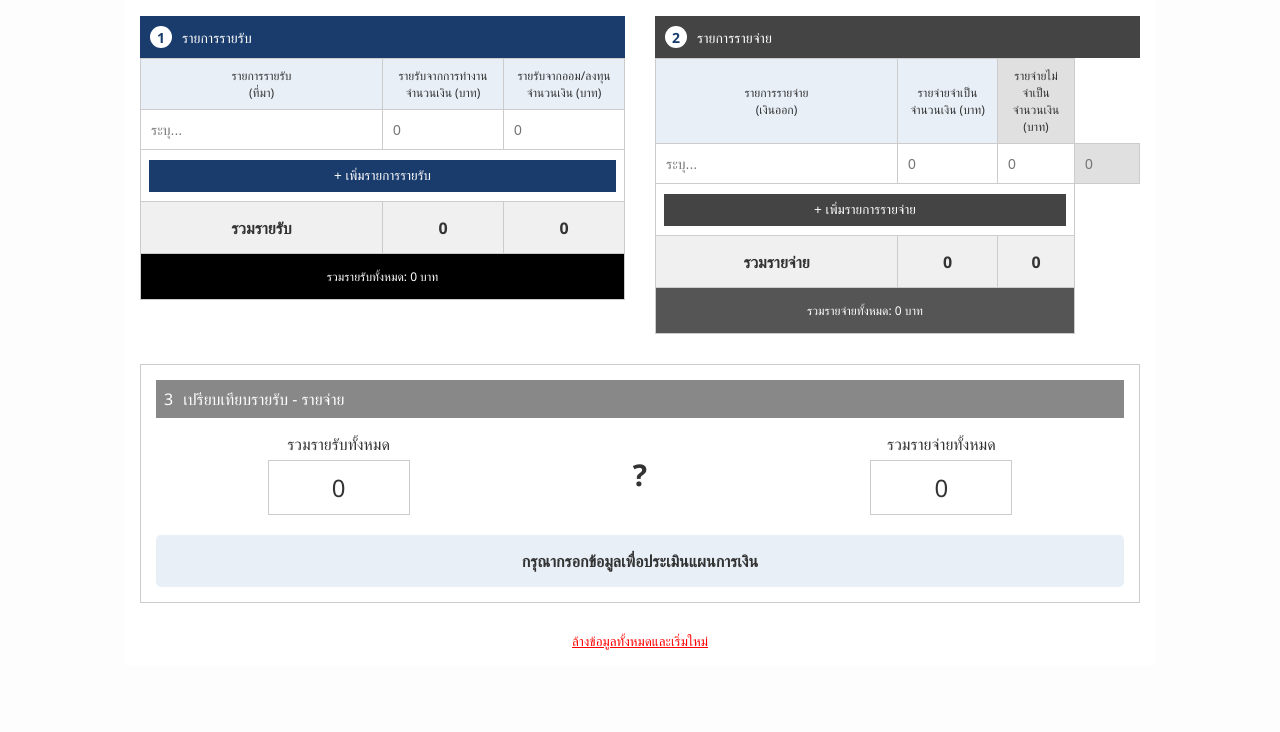
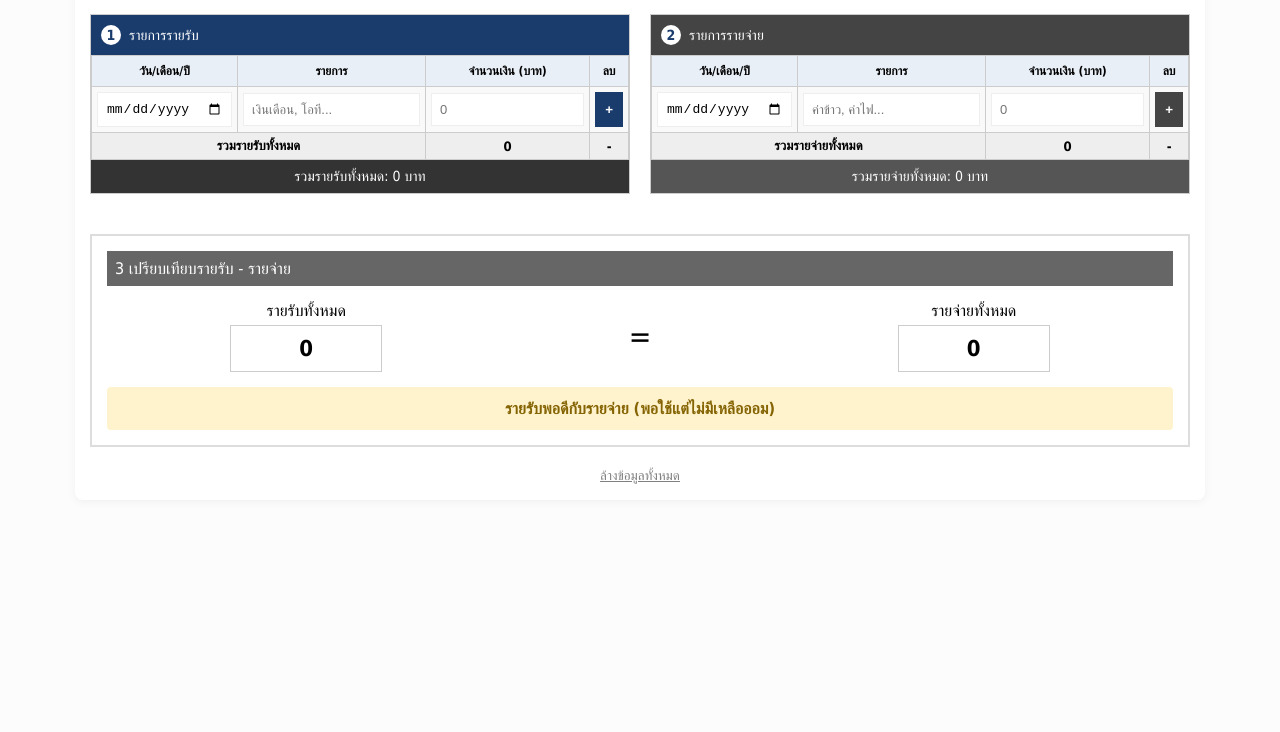
Before and after one commit to tdxz0007-create/time_table, a plain HTML site: page index.html in a window 1280 px wide. Shown: the part 68-800 px from the top of the page. Drawn offline with Linux system fonts and the light colour scheme.

Commit message:
Update index.html

```diff
--- a/index.html
+++ b/index.html
@@ -3,203 +3,201 @@
 <head>
     <meta charset="UTF-8">
     <meta name="viewport" content="width=device-width, initial-scale=1.0">
-    <title>แผนใช้เงินรายเดือน</title>
+    <title>บันทึกแผนการเงินรายเดือน</title>
     <style>
-        :root { --bot-blue: #1a3c6d; --bot-light: #e8eff7; --bot-green: #d4edda; }
-        body { font-family: 'Segoe UI', Tahoma, sans-serif; background-color: #fdfdfd; margin: 0; padding: 10px; color: #333; }
-        .container { max-width: 1000px; margin: 0 auto; background: white; padding: 15px; }
+        :root { --bot-blue: #1a3c6d; --bot-light: #e8eff7; --bot-grey: #f4f4f4; }
+        body { font-family: 'Tahoma', sans-serif; background-color: #fcfcfc; margin: 0; padding: 10px; }
+        .container { max-width: 1100px; margin: 0 auto; background: white; padding: 15px; border-radius: 8px; box-shadow: 0 2px 10px rgba(0,0,0,0.05); }
+        .header-title { color: var(--bot-blue); border-bottom: 3px solid var(--bot-blue); padding-bottom: 10px; margin-bottom: 20px; font-weight: bold; font-size: 1.3rem; }
 
-        .header-title { color: var(--bot-blue); border-bottom: 2px solid var(--bot-blue); padding-bottom: 10px; margin-bottom: 20px; font-size: 1.2rem; font-weight: bold; }
+        .grid-container { display: grid; grid-template-columns: 1fr 1fr; gap: 20px; }
+        @media (max-width: 900px) { .grid-container { grid-template-columns: 1fr; } }
 
-        /* Layout Grid */
-        .grid-container { display: grid; grid-template-columns: 1fr 1fr; gap: 30px; }
-        @media (max-width: 800px) { .grid-container { grid-template-columns: 1fr; } }
+        .table-section { border: 1px solid #ccc; margin-bottom: 20px; }
+        .table-header { background: var(--bot-blue); color: white; padding: 10px; font-size: 14px; display: flex; align-items: center; gap: 8px; }
+        .circle { background: white; color: var(--bot-blue); border-radius: 50%; width: 20px; height: 20px; display: flex; justify-content: center; align-items: center; font-weight: bold; }
 
-        /* ส่วนหัวของแต่ละตาราง */
-        .table-title { background: var(--bot-blue); color: white; padding: 10px; display: flex; align-items: center; gap: 10px; font-size: 14px; }
-        .table-title span { background: white; color: var(--bot-blue); border-radius: 50%; width: 22px; height: 22px; display: flex; justify-content: center; align-items: center; font-weight: bold; }
+        table { width: 100%; border-collapse: collapse; background: white; }
+        th { background: var(--bot-light); border: 1px solid #ccc; padding: 8px; font-size: 12px; }
+        td { border: 1px solid #ccc; padding: 5px; text-align: center; font-size: 13px; }
 
-        /* การตั้งค่าตาราง */
-        table { width: 100%; border-collapse: collapse; margin-top: 0; }
-        th { background: var(--bot-light); border: 1px solid #ccc; padding: 8px; font-size: 12px; font-weight: normal; }
-        td { border: 1px solid #ccc; padding: 8px; height: 35px; }
-        .input-row td { padding: 2px; }
-        input { width: 100%; border: none; padding: 8px; box-sizing: border-box; outline: none; font-size: 14px; }
-        .btn-add { background: var(--bot-blue); color: white; border: none; width: 100%; padding: 8px; cursor: pointer; }
+        input { width: 100%; border: 1px solid #eee; padding: 8px; box-sizing: border-box; outline: none; font-size: 13px; }
+        input:focus { background: #fffde7; }
 
-        /* ช่องพิเศษสีเทา (เหมือนต้นฉบับ) */
-        .gray-cell { background: #e0e0e0; width: 60px; }
-        .total-row { background: #f0f0f0; font-weight: bold; text-align: center; }
-        .sum-label { background: black; color: white; font-size: 12px; padding: 5px; text-align: center; }
+        .btn-add { background: var(--bot-blue); color: white; border: none; width: 100%; padding: 10px; cursor: pointer; font-weight: bold; }
+        .btn-add:hover { opacity: 0.9; }
 
-        /* ส่วนเปรียบเทียบด้านล่าง */
-        .compare-box { margin-top: 30px; border: 1px solid #ccc; padding: 15px; }
-        .compare-title { background: #888; color: white; padding: 8px; display: flex; align-items: center; gap: 10px; margin-bottom: 15px; }
-        .compare-flex { display: flex; justify-content: space-around; align-items: center; text-align: center; }
-        .sum-val { font-size: 24px; border: 1px solid #ccc; padding: 10px; min-width: 120px; display: block; margin-top: 5px; }
+        .total-row { background: #eee; font-weight: bold; }
+        .sum-footer { background: #333; color: white; padding: 8px; text-align: center; font-size: 14px; }
+        .del-btn { color: red; cursor: pointer; font-weight: bold; }
 
-        .result-text { margin-top: 20px; text-align: center; padding: 15px; background: var(--bot-light); border-radius: 5px; font-weight: bold; }
+        /* ส่วนเปรียบเทียบ */
+        .summary-box { margin-top: 20px; border: 2px solid #ddd; padding: 15px; }
+        .summary-title { background: #666; color: white; padding: 8px; margin-bottom: 15px; }
+        .summary-flex { display: flex; justify-content: space-around; align-items: center; text-align: center; }
+        .box-val { font-size: 22px; font-weight: bold; border: 1px solid #ccc; padding: 10px; min-width: 130px; margin-top: 5px; display: block; }
+        .status-bar { margin-top: 15px; padding: 12px; text-align: center; font-weight: bold; border-radius: 4px; }
     </style>
 </head>
 <body>
 
 <div class="container">
-    <div class="header-title">แผนใช้เงินรายเดือน</div>
+    <div class="header-title">แผนการใช้เงินรายเดือน</div>
 
     <div class="grid-container">
-        <div>
-            <div class="table-title"><span>1</span> รายการรายรับ</div>
+        <div class="table-section">
+            <div class="table-header"><div class="circle">1</div> รายการรายรับ</div>
             <table>
                 <thead>
                     <tr>
-                        <th style="width: 50%;">รายการรายรับ<br>(ที่มา)</th>
-                        <th>รายรับจากการทำงาน<br>จำนวนเงิน (บาท)</th>
-                        <th>รายรับจากออม/ลงทุน<br>จำนวนเงิน (บาท)</th>
+                        <th style="width:25%">วัน/เดือน/ปี</th>
+                        <th style="width:35%">รายการ</th>
+                        <th>จำนวนเงิน (บาท)</th>
+                        <th>ลบ</th>
                     </tr>
                 </thead>
-                <tbody id="inc-body">
-                    <tr class="input-row">
-                        <td><input type="text" id="in-name" placeholder="ระบุ..."></td>
-                        <td><input type="number" id="in-work" placeholder="0"></td>
-                        <td><input type="number" id="in-save" placeholder="0"></td>
-                    </tr>
-                </tbody>
-                <tr>
-                    <td colspan="3"><button class="btn-add" onclick="addInc()">+ เพิ่มรายการรายรับ</button></td>
+                <tbody id="inc-list"></tbody>
+                <tr style="background:#f9f9f9">
+                    <td><input type="date" id="in-date"></td>
+                    <td><input type="text" id="in-name" placeholder="เงินเดือน, โอที..."></td>
+                    <td><input type="number" id="in-amt" placeholder="0"></td>
+                    <td><button class="btn-add" onclick="add('inc')">+</button></td>
                 </tr>
                 <tr class="total-row">
-                    <td>รวมรายรับ</td>
-                    <td id="sum-in-work">0</td>
-                    <td id="sum-in-save">0</td>
-                </tr>
-                <tr>
-                    <td colspan="3" class="sum-label">รวมรายรับทั้งหมด: <span id="total-income">0</span> บาท</td>
+                    <td colspan="2">รวมรายรับทั้งหมด</td>
+                    <td id="total-inc-val">0</td>
+                    <td>-</td>
                 </tr>
             </table>
+            <div class="sum-footer">รวมรายรับทั้งหมด: <span id="total-inc-txt">0</span> บาท</div>
         </div>
 
-        <div>
-            <div class="table-title" style="background:#444;"><span>2</span> รายการรายจ่าย</div>
+        <div class="table-section">
+            <div class="table-header" style="background:#444;"><div class="circle">2</div> รายการรายจ่าย</div>
             <table>
                 <thead>
                     <tr>
-                        <th style="width: 50%;">รายการรายจ่าย<br>(เงินออก)</th>
-                        <th>รายจ่ายจำเป็น<br>จำนวนเงิน (บาท)</th>
-                        <th class="gray-cell">รายจ่ายไม่จำเป็น<br>จำนวนเงิน (บาท)</th>
+                        <th style="width:25%">วัน/เดือน/ปี</th>
+                        <th style="width:35%">รายการ</th>
+                        <th>จำนวนเงิน (บาท)</th>
+                        <th>ลบ</th>
                     </tr>
                 </thead>
-                <tbody id="exp-body">
-                    <tr class="input-row">
-                        <td><input type="text" id="ex-name" placeholder="ระบุ..."></td>
-                        <td><input type="number" id="ex-need" placeholder="0"></td>
-                        <td><input type="number" id="ex-need" placeholder="0"></td>
-                        <td class="gray-cell"><input type="number" id="ex-want" style="background:transparent" placeholder="0"></td>
-                    </tr>
-                </tbody>
-                <tr>
-                    <td colspan="3"><button class="btn-add" style="background:#444;" onclick="addExp()">+ เพิ่มรายการรายจ่าย</button></td>
+                <tbody id="exp-list"></tbody>
+                <tr style="background:#f9f9f9">
+                    <td><input type="date" id="ex-date"></td>
+                    <td><input type="text" id="ex-name" placeholder="ค่าข้าว, ค่าไฟ..."></td>
+                    <td><input type="number" id="ex-amt" placeholder="0"></td>
+                    <td><button class="btn-add" style="background:#444;" onclick="add('exp')">+</button></td>
                 </tr>
                 <tr class="total-row">
-                    <td>รวมรายจ่าย</td>
-                    <td id="sum-ex-need">0</td>
-                    <td id="sum-ex-want">0</td>
-                </tr>
-                <tr>
-                    <td colspan="3" class="sum-label" style="background:#555;">รวมรายจ่ายทั้งหมด: <span id="total-expense">0</span> บาท</td>
+                    <td colspan="2">รวมรายจ่ายทั้งหมด</td>
+                    <td id="total-exp-val">0</td>
+                    <td>-</td>
                 </tr>
             </table>
+            <div class="sum-footer" style="background:#555;">รวมรายจ่ายทั้งหมด: <span id="total-exp-txt">0</span> บาท</div>
         </div>
     </div>
 
-    <div class="compare-box">
-        <div class="compare-title"><span>3</span> เปรียบเทียบรายรับ - รายจ่าย</div>
-        <div class="compare-flex">
-            <div>รวมรายรับทั้งหมด<br><span class="sum-val" id="final-inc">0</span></div>
-            <div style="font-size: 30px; font-weight: bold;" id="sign">?</div>
-            <div>รวมรายจ่ายทั้งหมด<br><span class="sum-val" id="final-exp">0</span></div>
+    <div class="summary-box">
+        <div class="summary-title"><span>3</span> เปรียบเทียบรายรับ - รายจ่าย</div>
+        <div class="summary-flex">
+            <div>รายรับทั้งหมด<br><span class="box-val" id="res-inc">0</span></div>
+            <div style="font-size:30px;" id="res-sign">?</div>
+            <div>รายจ่ายทั้งหมด<br><span class="box-val" id="res-exp">0</span></div>
         </div>
-        <div id="status-msg" class="result-text">กรุณากรอกข้อมูลเพื่อประเมินแผนการเงิน</div>
+        <div id="status-msg" class="status-bar" style="background:#eee;">กรุณากรอกข้อมูล</div>
     </div>
 
-    <button onclick="clearData()" style="margin-top:30px; background:none; border:none; color:red; cursor:pointer; width:100%; text-decoration:underline;">ล้างข้อมูลทั้งหมดและเริ่มใหม่</button>
+    <button onclick="clearAll()" style="width:100%; margin-top:20px; background:none; border:none; color:grey; cursor:pointer; text-decoration:underline;">ล้างข้อมูลทั้งหมด</button>
 </div>
 
 <script>
-    let db = JSON.parse(localStorage.getItem('bot_plan_db')) || { inc: [], exp: [] };
+    let db = JSON.parse(localStorage.getItem('my_finance_v3')) || { inc: [], exp: [] };
 
     window.onload = render;
 
-    function addInc() {
-        const name = document.getElementById('in-name').value;
-        const work = parseFloat(document.getElementById('in-work').value) || 0;
-        const save = parseFloat(document.getElementById('in-save').value) || 0;
-        if(!name && work === 0 && save === 0) return;
-        db.inc.push({ name, work, save });
-        update();
-    }
+    function add(type) {
+        const d = document.getElementById(type === 'inc' ? 'in-date' : 'ex-date').value;
+        const n = document.getElementById(type === 'inc' ? 'in-name' : 'ex-name').value;
+        const a = parseFloat(document.getElementById(type === 'inc' ? 'inc-amt' : 'ex-amt').value) || 0;
 
-    function addExp() {
-        const name = document.getElementById('ex-name').value;
-        const need = parseFloat(document.getElementById('ex-need').value) || 0;
-        const want = parseFloat(document.getElementById('ex-want').value) || 0;
-        if(!name && need === 0 && want === 0) return;
-        db.exp.push({ name, need, want });
-        update();
-    }
+        if (!d || !n || a <= 0) return alert("กรุณากรอกวันที่ ชื่อรายการ และจำนวนเงินให้ครบถ้วนครับ");
 
-    function update() {
-        localStorage.setItem('bot_plan_db', JSON.stringify(db));
-        location.reload();
+        // แปลงวันที่เป็นรูปแบบไทย
+        const dateObj = new Date(d);
+        const dateStr = dateObj.toLocaleDateString('th-TH');
+
+        db[type].push({ id: Date.now(), date: dateStr, rawDate: d, name: n, amt: a });
+        save();
+
+        // ล้างช่องกรอก
+        document.getElementById(type === 'inc' ? 'in-name' : 'ex-name').value = '';
+        document.getElementById(type === 'inc' ? 'inc-amt' : 'ex-amt').value = '';
     }
 
     function render() {
-        const incBody = document.getElementById('inc-body');
-        const expBody = document.getElementById('exp-body');
-        let sWork = 0, sSave = 0, sNeed = 0, sWant = 0;
+        const incBody = document.getElementById('inc-list');
+        const expBody = document.getElementById('exp-list');
+        incBody.innerHTML = ''; expBody.innerHTML = '';
 
-        db.inc.forEach(i => {
-            sWork += i.work; sSave += i.save;
-            const tr = document.createElement('tr');
-            tr.innerHTML = `<td>${i.name}</td><td>${i.work}</td><td>${i.save}</td>`;
-            incBody.insertBefore(tr, incBody.firstChild);
+        let tInc = 0, tExp = 0;
+
+        // รายรับ
+        db.inc.sort((a,b) => new Date(a.rawDate) - new Date(b.rawDate)).forEach(item => {
+            tInc += item.amt;
+            incBody.innerHTML += `<tr><td>${item.date}</td><td>${item.name}</td><td>${item.amt.toLocaleString()}</td><td class="del-btn" onclick="del('inc',${item.id})">✕</td></tr>`;
         });
 
-        db.exp.forEach(i => {
-            sNeed += i.need; sWant += i.want;
-            const tr = document.createElement('tr');
-            tr.innerHTML = `<td>${i.name}</td><td>${i.need}</td><td class="gray-cell">${i.want}</td>`;
-            expBody.insertBefore(tr, expBody.firstChild);
+        // รายจ่าย
+        db.exp.sort((a,b) => new Date(a.rawDate) - new Date(b.rawDate)).forEach(item => {
+            tExp += item.amt;
+            expBody.innerHTML += `<tr><td>${item.date}</td><td>${item.name}</td><td>${item.amt.toLocaleString()}</td><td class="del-btn" onclick="del('exp',${item.id})">✕</td></tr>`;
         });
 
-        document.getElementById('sum-in-work').innerText = sWork.toLocaleString();
-        document.getElementById('sum-in-save').innerText = sSave.toLocaleString();
-        const totalIn = sWork + sSave;
-        document.getElementById('total-income').innerText = totalIn.toLocaleString();
-        document.getElementById('final-inc').innerText = totalIn.toLocaleString();
+        document.getElementById('total-inc-val').innerText = tInc.toLocaleString();
+        document.getElementById('total-inc-txt').innerText = tInc.toLocaleString();
+        document.getElementById('res-inc').innerText = tInc.toLocaleString();
 
-        document.getElementById('sum-ex-need').innerText = sNeed.toLocaleString();
-        document.getElementById('sum-ex-want').innerText = sWant.toLocaleString();
-        const totalEx = sNeed + sWant;
-        document.getElementById('total-expense').innerText = totalEx.toLocaleString();
-        document.getElementById('final-exp').innerText = totalEx.toLocaleString();
+        document.getElementById('total-exp-val').innerText = tExp.toLocaleString();
+        document.getElementById('total-exp-txt').innerText = tExp.toLocaleString();
+        document.getElementById('res-exp').innerText = tExp.toLocaleString();
 
+        // คำนวณสรุป
         const msg = document.getElementById('status-msg');
-        const sign = document.getElementById('sign');
-        if(totalIn > totalEx) {
+        const sign = document.getElementById('res-sign');
+        const diff = tInc - tExp;
+
+        if (tInc > tExp) {
             sign.innerText = ">";
-            msg.innerHTML = `ยินดีด้วย! แผนของคุณมีเงินเหลือออม <b>${(totalIn - totalEx).toLocaleString()}</b> บาท`;
-            msg.style.background = "#d4edda";
-        } else if(totalIn < totalEx) {
+            msg.innerHTML = `ยินดีด้วย! คุณมีเงินคงเหลือออม <b>${diff.toLocaleString()}</b> บาท`;
+            msg.style.background = "#d4edda"; msg.style.color = "#155724";
+        } else if (tInc < tExp) {
             sign.innerText = "<";
-            msg.innerHTML = `คำเตือน! รายจ่ายมากกว่ารายรับ <b>${(totalEx - totalIn).toLocaleString()}</b> บาท ควรลดรายจ่ายไม่จำเป็น`;
-            msg.style.background = "#f8d7da";
+            msg.innerHTML = `ระวัง! รายจ่ายมากกว่ารายรับ <b>${Math.abs(diff).toLocaleString()}</b> บาท`;
+            msg.style.background = "#f8d7da"; msg.style.color = "#721c24";
+        } else {
+            sign.innerText = "=";
+            msg.innerText = "รายรับพอดีกับรายจ่าย (พอใช้แต่ไม่มีเหลือออม)";
+            msg.style.background = "#fff3cd"; msg.style.color = "#856404";
         }
     }
 
-    function clearData() {
-        if(confirm("ลบข้อมูลทั้งหมด?")) {
-            localStorage.removeItem('bot_plan_db');
-            location.reload();
+    function del(type, id) {
+        db[type] = db[type].filter(i => i.id !== id);
+        save();
+    }
+
+    function save() {
+        localStorage.setItem('my_finance_v3', JSON.stringify(db));
+        render();
+    }
+
+    function clearAll() {
+        if (confirm("ต้องการล้างข้อมูลทั้งหมดใช่ไหม?")) {
+            db = { inc: [], exp: [] };
+            save();
         }
     }
 </script>
```
